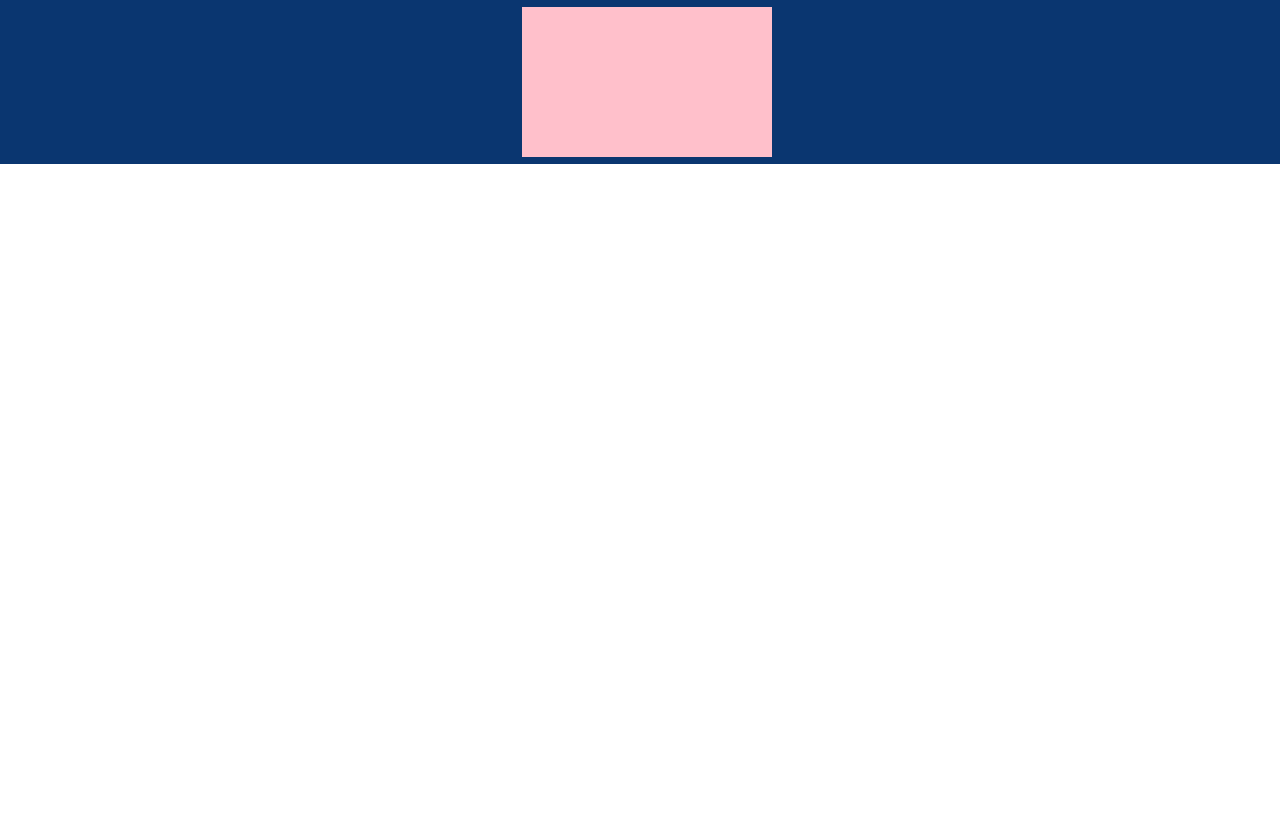
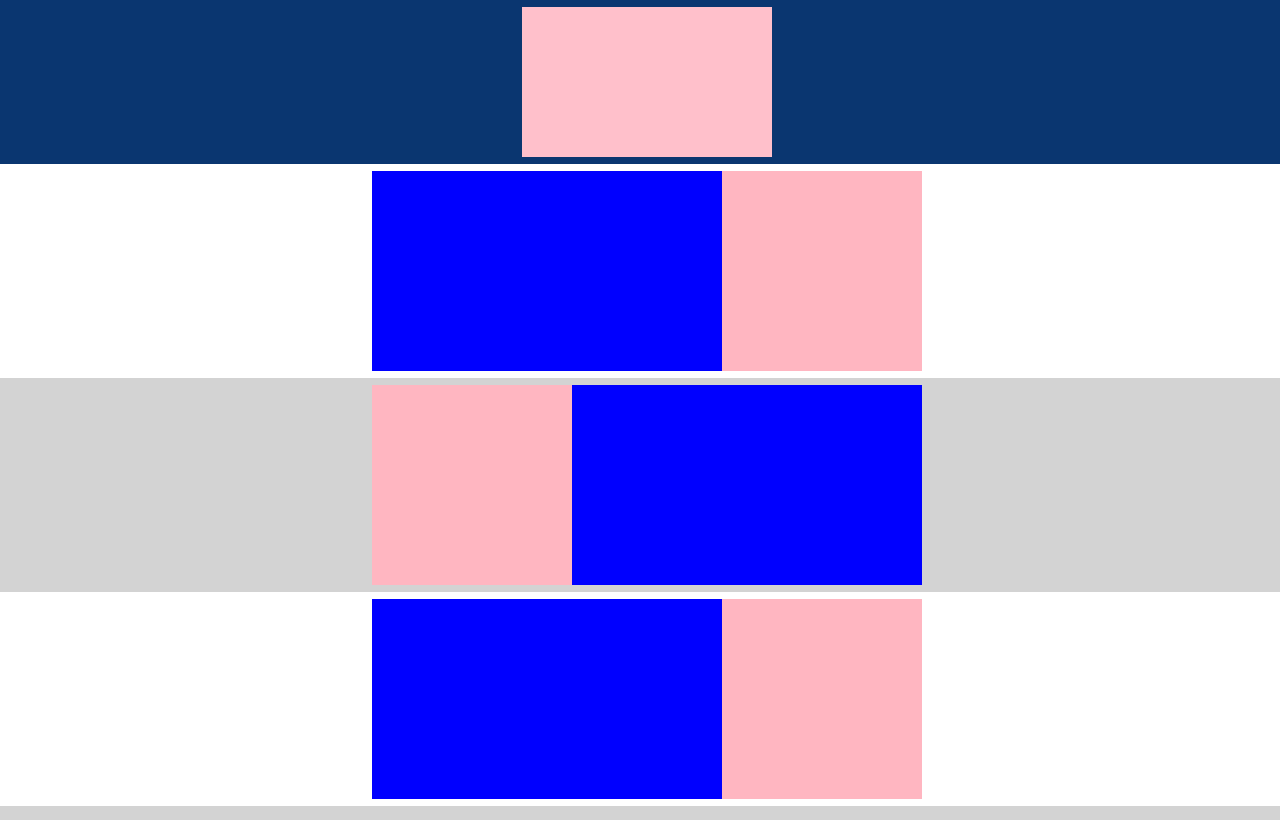
Before and after one commit to aldodenegri/BooleanProg, a plain HTML site: page HTML&CSS/htmlcss-struttura-discord/index.html in a window 1280 px wide. Shown: the part 40-874 px from the top of the page. Before the commit the page ends 800 px from the top, so only its background shows below. Drawn offline with Linux system fonts and the light colour scheme.

Commit message:
main boxes

```diff
--- a/HTML&CSS/htmlcss-struttura-discord/index.html
+++ b/HTML&CSS/htmlcss-struttura-discord/index.html
@@ -19,18 +19,26 @@
 
                 </div>
             </div>
+
             <div>
+                <div class="blu_grande"></div>
+                <div class="rosa_piccolo"></div>
+            </div>
 
+            <div>
+                <div class="blu_grande"></div>
+                <div class="rosa_piccolo"></div>
             </div>
+
             <div>
+                <div class="blu_grande"></div>
+                <div class="rosa_piccolo"></div>
+            </div>
 
+            <div>
+                <div id="verde"></div>
             </div>
-            <div>
 
-            </div>
-            <div>
-
-            </div>
             <div>
 
             </div>
--- a/HTML&CSS/htmlcss-struttura-discord/styles.css
+++ b/HTML&CSS/htmlcss-struttura-discord/styles.css
@@ -57,5 +57,31 @@ header{
     width:50%;
     height: 150px;
     width:250px;
-
 }
+main > div{
+    padding:7px;
+    width:100%;
+    display:flex;
+    justify-content: center;
+    align-items: center;
+}
+main > div:nth-last-child(2), main > div:nth-last-child(4){
+    background-color: lightgray;
+    width:100%;
+}
+.blu_grande{
+    background-color: blue;
+    width:350px;
+    height: 200px;
+}
+.rosa_piccolo{
+    background-color: lightpink;
+    width:200px;
+    height: 200px;
+}
+main > div:nth-child(3){
+    display:flex;
+    .blu_grande{
+        order:1;
+    }
+}
```
